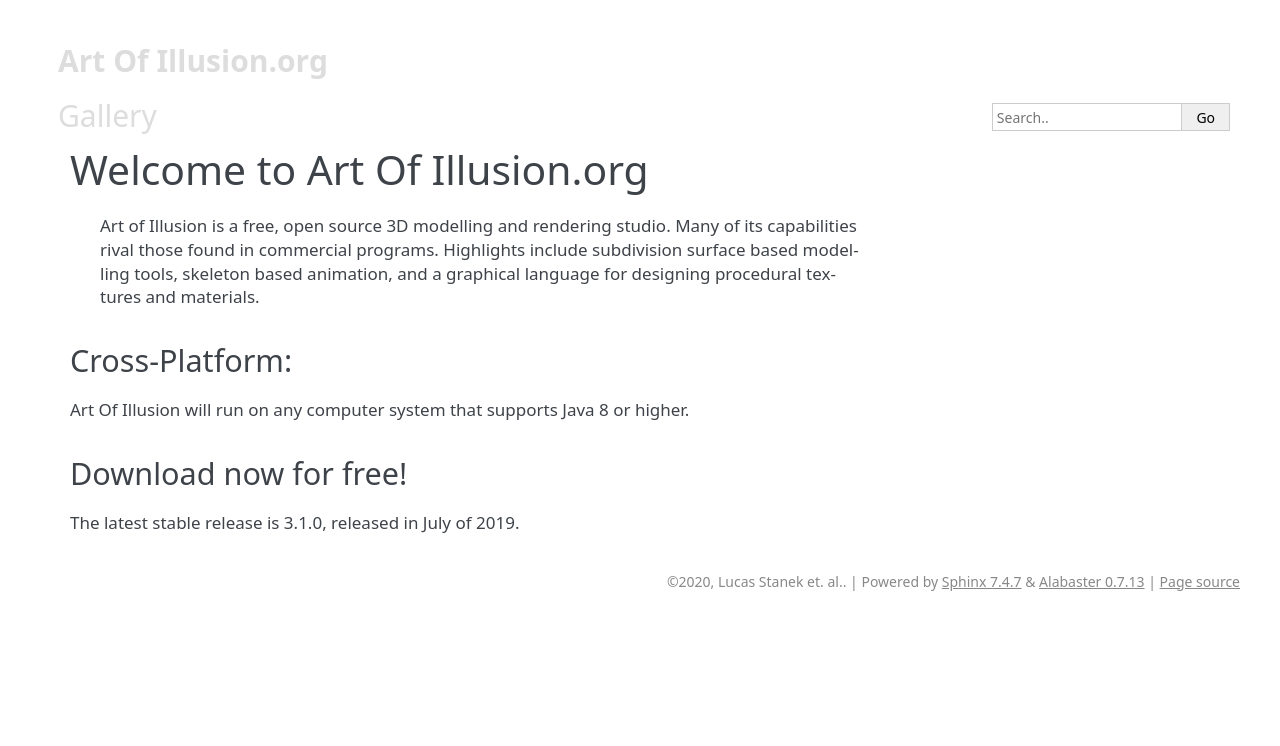
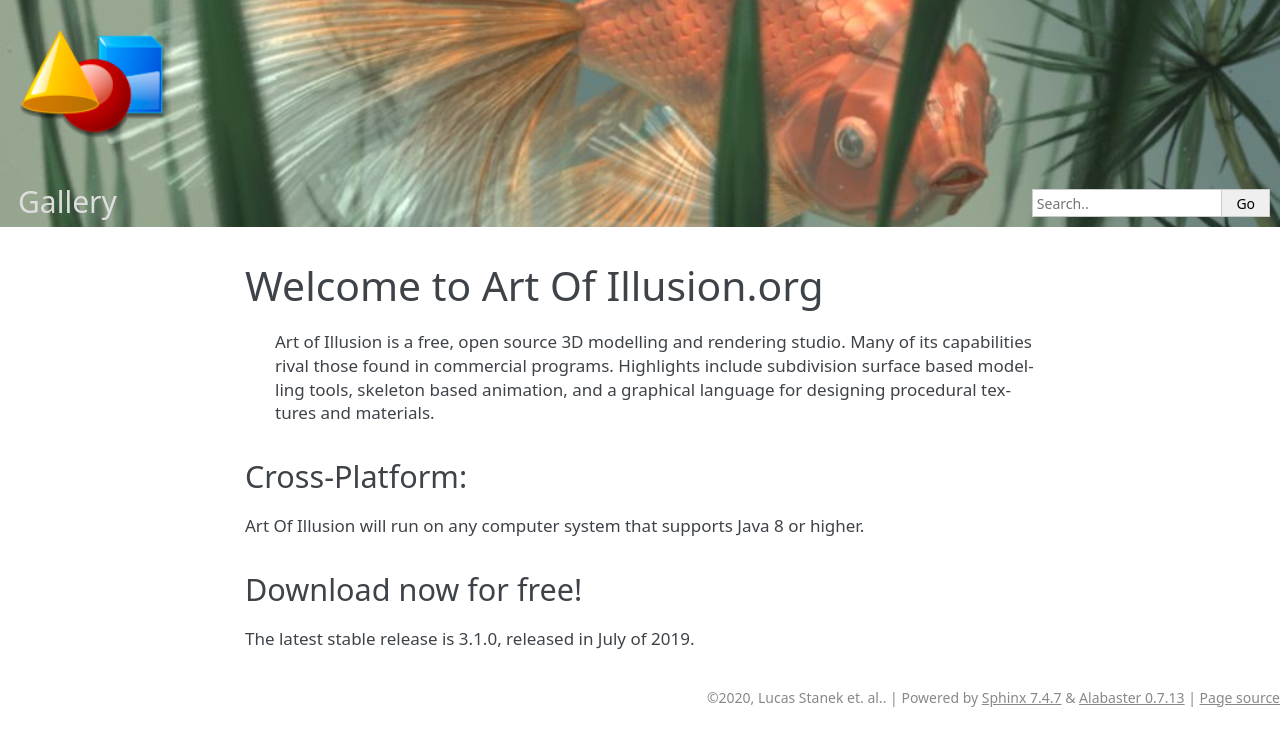
Before and after one commit to Sailsman63/AOIorg, a Sphinx documentation site: the page built from source/index.rst, in a window 1280 px wide. Shown: the top 746 px of the page. Built offline with Sphinx 7.4.7, drawn with Linux system fonts in a browser that asks for light colours; pages that are not in the unit, such as notebooks, are missing from menus.

Commit message:
more css

```diff
--- a/source/_static/custom.css_t
+++ b/source/_static/custom.css_t
@@ -1,6 +1,17 @@
+div.document {
+	margin-top: 0px;
+}
+
 div.sphinxsidebar {
+	background-image: url("../_images/empress.jpg");
+	background-origin: border-box;
+	background-clip: border-box;
+	background-position: 0% 45%;
+	background-size: cover;
 	position: sticky;
 	width: 100%;
+	top: -175px;
+	margin-bottom: 30px;
 }
 
 div.sphinxsidebar a {
@@ -16,12 +27,18 @@
 	background-color: {{ theme_anchor_hover_bg }};
 }
 
-div.sphinxsidebar ul{
+div.sphinxsidebar ul {
 }
 
-div.sphinxsidebar li{
+div.sphinxsidebar li {
 	display: block;
 	float: left;
+}
+
+div.documentwrapper {
+	max-width: 850px;
+	margin: auto;
+	float: none;
 }
 
 div.bodywrapper {
--- a/source/_templates/about.html
+++ b/source/_templates/about.html
@@ -1,14 +1,12 @@
 {% if theme_logo %}
-<ul>
-<li>
-  <a href="{{ pathto(master_doc) }}">
+<h1 class="logo">
+	<a href="{{ pathto(master_doc) }}">
 	  <img class="logo" src="{{ pathto('_static/' ~ theme_logo, 1) }}" alt="{{ project }} Project Logo"/>
     {% if theme_logo_name|lower == 'true' %}
     <h1 class="logo logo-name">{{ project }}</h1>
     {% endif %}
   </a>
-</li>
-</ul>
+</h1>
 {% else %}
 <h1 class="logo"><a href="{{ pathto(master_doc) }}">{{ project }}</a></h1>
 {% endif %}
--- a/source/conf.py
+++ b/source/conf.py
@@ -59,8 +59,9 @@
 
 html_theme_options = {
         'fixed_sidebar': 'true',
+        'logo': 'aoi-logo1.png',
         'logo_name': 'false',
         'font_family': 'sans',
-        'page_width': '1200px',
+        'page_width': '100%',
         'anchor_hover_fg': 'white'
         }
```
